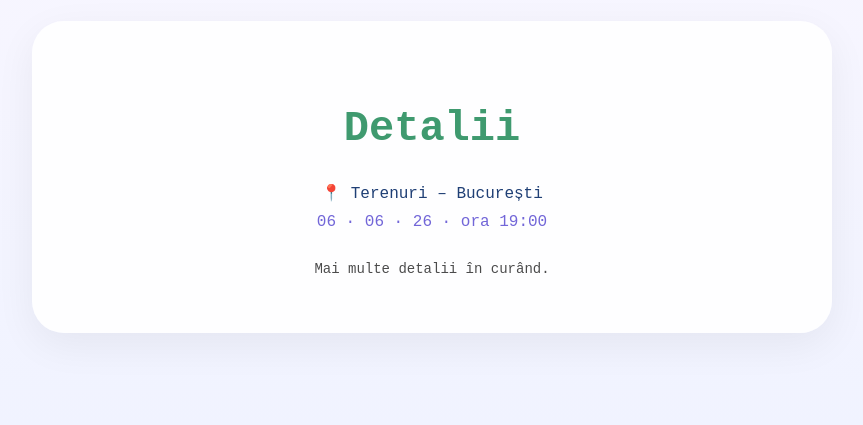
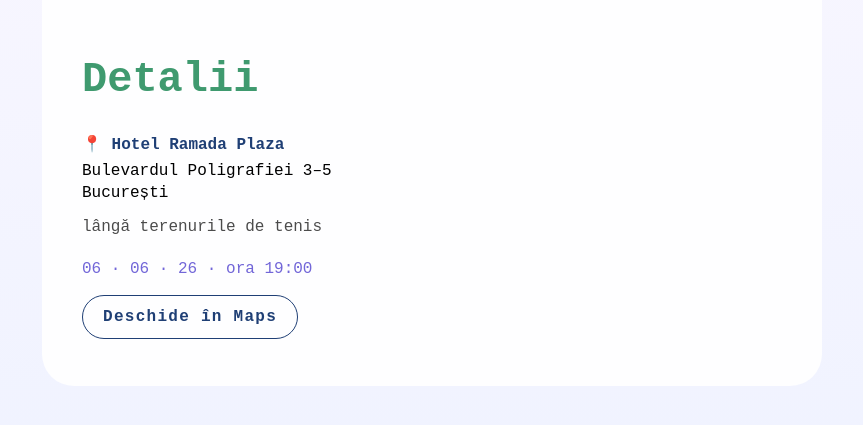
Before and after one commit to andreiana007/wed-invitation, a Next.js app: page /app/detalii in a window 1280 px wide. Shown: the part 247-672 px from the top of the page, without its empty margins (208-1071 px from the left). Built offline with nearby package versions, Linux system fonts and the light colour scheme.

Commit message:
Refactor Detalii component layout and content

```diff
--- a/app/app/detalii/page.js
+++ b/app/app/detalii/page.js
@@ -1,42 +1,61 @@
 export default function Detalii() {
   return (
-    <div
-      style={{
+    <div style={{
       minHeight: "100vh",
       display: "flex",
       justifyContent: "center",
       alignItems: "center",
       background: "linear-gradient(to bottom, #faf7ff, #eef2ff)",
-        padding: "24px",
       fontFamily: "'Courier New', monospace",
-      }}
-    >
-      <div
-        style={{
+      padding: "24px"
+    }}>
+      <div style={{
+        maxWidth: "700px",
         width: "100%",
-          maxWidth: "720px",
         background: "rgba(255,255,255,0.92)",
         borderRadius: "32px",
-          padding: "56px 40px",
-          textAlign: "center",
-          boxShadow: "0 12px 40px rgba(0,0,0,0.06)",
-        }}
-      >
-        <h1 style={{ color: "#3f9a6f", fontSize: "42px" }}>
+        padding: "60px 40px",
+        textAlign: "left"
+      }}>
+        <h1 style={{ color: "#3f9a6f", fontSize: "42px", marginBottom: "30px" }}>
           Detalii
         </h1>
 
-        <div style={{ marginTop: "30px", color: "#1f3f75" }}>
-          📍 Terenuri – București
+        <div style={{ color: "#1f3f75", marginBottom: "8px", fontWeight: 600 }}>
+          📍 Hotel Ramada Plaza
         </div>
 
-        <div style={{ marginTop: "10px", color: "#7266d8" }}>
+        <div style={{ marginBottom: "4px" }}>
+          Bulevardul Poligrafiei 3–5
+        </div>
+
+        <div style={{ marginBottom: "16px" }}>
+          București
+        </div>
+
+        <div style={{ marginBottom: "24px", opacity: 0.7 }}>
+          lângă terenurile de tenis
+        </div>
+
+        <div style={{ color: "#7266d8", marginBottom: "30px" }}>
           06 · 06 · 26 · ora 19:00
         </div>
 
-        <div style={{ marginTop: "30px", fontSize: "14px", opacity: 0.7 }}>
-          Mai multe detalii în curând.
-        </div>
+        <a
+          href="https://maps.google.com/?q=Ramada+Plaza+Bucuresti"
+          target="_blank"
+          style={{
+            padding: "12px 20px",
+            border: "1.5px solid #1f3f75",
+            borderRadius: "999px",
+            textDecoration: "none",
+            color: "#1f3f75",
+            fontWeight: 700,
+            letterSpacing: "0.08em"
+          }}
+        >
+          Deschide în Maps
+        </a>
       </div>
     </div>
   );
```
Lines whose indentation alone changed are shown as unchanged.
